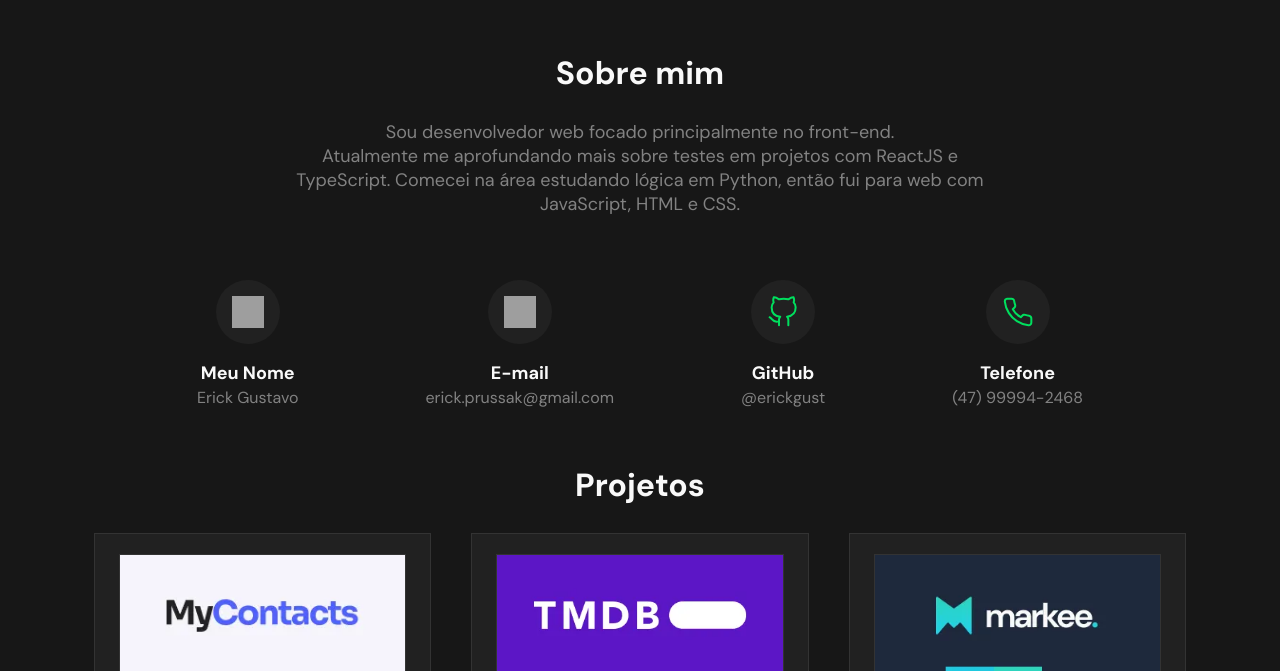
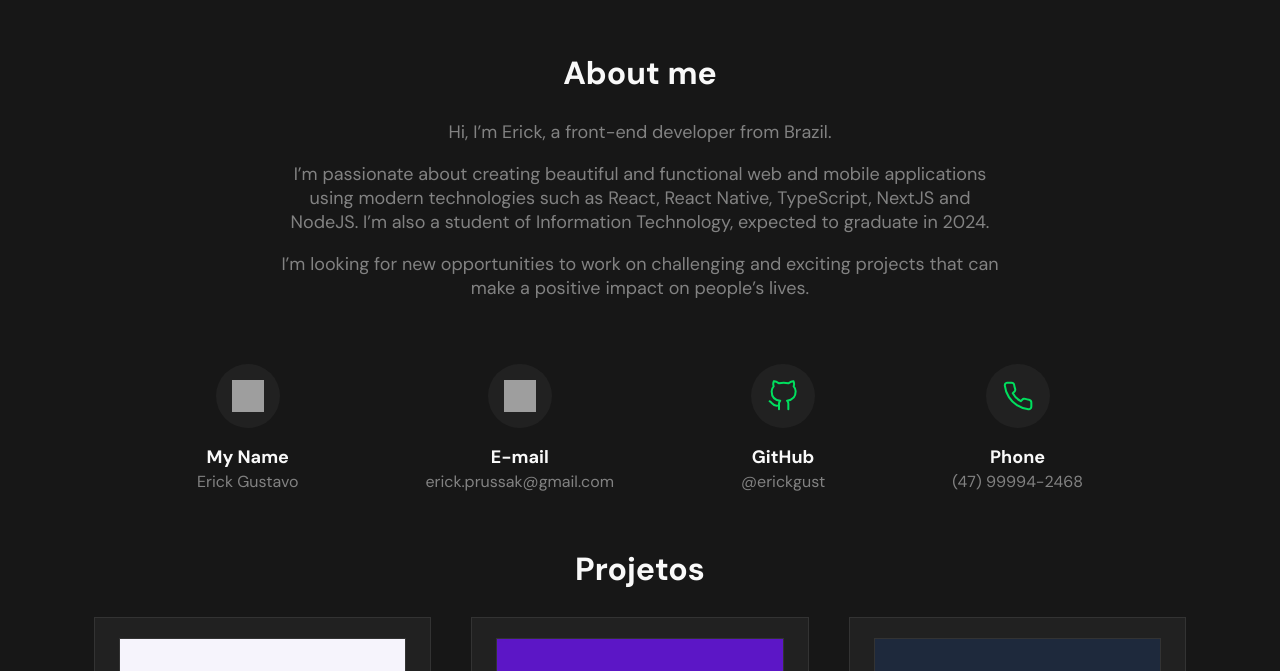
Before and after one commit to erickgust/portfolio, a React (Vite) app: page / in a window 1280 px wide. Shown: the part 607-1278 px from the top of the page. Built offline with nearby package versions, Linux system fonts and the light colour scheme; grey boxes are pictures that could not be loaded.

Commit message:
feat(about): add i18n for about section

```diff
--- a/src/about/about.tsx
+++ b/src/about/about.tsx
@@ -1,3 +1,5 @@
+import { t } from 'i18next'
+import { useTranslation } from 'react-i18next'
 import { Section } from '@/resources/section'
 import { Title } from '@/resources/title'
 import * as Icon from '@/ui/icons'
@@ -12,48 +14,49 @@ export type Contact = {
   url?: string
 }
 
+export function About () {
+  const { t } = useTranslation()
   const contacts: Contact[] = [
     {
       src: Icon.smile,
-    alt: 'Ícone de rosto feliz',
-    title: 'Meu Nome',
+      alt: t('aboutMe.contacts.happyFaceIconAlt'),
+      title: t('aboutMe.contacts.name'),
       desc: 'Erick Gustavo',
     },
     {
       src: Icon.mail,
-    alt: 'Ícone de email',
+      alt: t('aboutMe.contacts.emailIconAlt'),
       title: 'E-mail',
       desc: 'erick.prussak@gmail.com',
       url: 'mailto:erick.prussak@gmail.com',
     },
     {
       src: Icon.github,
-    alt: 'Ícone do GitHub',
+      alt: t('aboutMe.contacts.githubIconAlt'),
       title: 'GitHub',
       desc: '@erickgust',
       url: 'https://www.github.com/erickgust',
     },
     {
       src: Icon.phone,
-    alt: 'Ícone de Telefone',
-    title: 'Telefone',
+      alt: t('aboutMe.contacts.phoneIconAlt'),
+      title: t('aboutMe.contacts.phone'),
       desc: '(47) 99994-2468',
       url: 'tel:+5547999942468',
     },
   ]
 
-export function About () {
   return (
     <Section>
       <S.Div>
-        <Title id='about'>Sobre mim</Title>
+        <Title id='about'>{t('aboutMe.title')}</Title>
 
         <S.Desc>
-          Sou desenvolvedor web focado principalmente no front-end.
-          <br />
-          Atualmente me aprofundando mais sobre testes em projetos com ReactJS
-          e TypeScript. Comecei na área estudando lógica em Python, então fui
-          para web com JavaScript, HTML e CSS.
+          {t('aboutMe.desc')}
+          <p />
+          {t('aboutMe.desc2')}
+          <p />
+          {t('aboutMe.desc3')}
         </S.Desc>
       </S.Div>
 
--- a/src/locales/en.json
+++ b/src/locales/en.json
@@ -13,6 +13,20 @@
       "skills": "My skills",
       "skillsLabel": "Go to section My skills",
       "menuLabel": "Open navigation menu"
+    },
+    "aboutMe": {
+      "title": "About me",
+      "desc": "Hi, I’m Erick, a front-end developer from Brazil.",
+      "desc2": "I’m passionate about creating beautiful and functional web and mobile applications using modern technologies such as React, React Native, TypeScript, NextJS and NodeJS. I’m also a student of Information Technology, expected to graduate in 2024.",
+      "desc3": "I’m looking for new opportunities to work on challenging and exciting projects that can make a positive impact on people’s lives.",
+      "contacts": {
+        "phone": "Phone",
+        "name": "My Name",
+        "happyFaceIconAlt": "Happy face icon",
+        "emailIconAlt": "Email icon",
+        "githubIconAlt": "Github icon",
+        "phoneIconAlt": "Phone icon"
+      }
     }
   }
 }
--- a/src/locales/pt.json
+++ b/src/locales/pt.json
@@ -13,6 +13,20 @@
       "skills": "Minhas skills",
       "skillsLabel": "Ir para a seção Minhas skills",
       "menuLabel": "Abrir menu de navegação"
+    },
+    "aboutMe": {
+      "title": "Sobre mim",
+      "desc": "Olá, eu sou Erick, um desenvolvedor front-end do Brasil.",
+      "desc2": "Sou apaixonado por criar aplicações web e mobile bonitas e funcionais usando tecnologias modernas como React, React Native, TypeScript, NextJS e NodeJS. Também sou estudante de Análise de Sistemas, com previsão de formatura em 2024.",
+      "desc3": "Estou procurando novas oportunidades para trabalhar em projetos desafiadores e empolgantes que possam ter um impacto positivo na vida das pessoas.",
+      "contacts": {
+        "phone": "Telefone",
+        "name": "Meu Nome",
+        "happyFaceIconAlt": "Ícone de rosto feliz",
+        "emailIconAlt": "Ícone de e-mail",
+        "githubIconAlt": "Ícone do GitHub",
+        "phoneIconAlt": "Ícone de telefone"
+      }
     }
   }
 }
```
Lines whose indentation alone changed are shown as unchanged.
